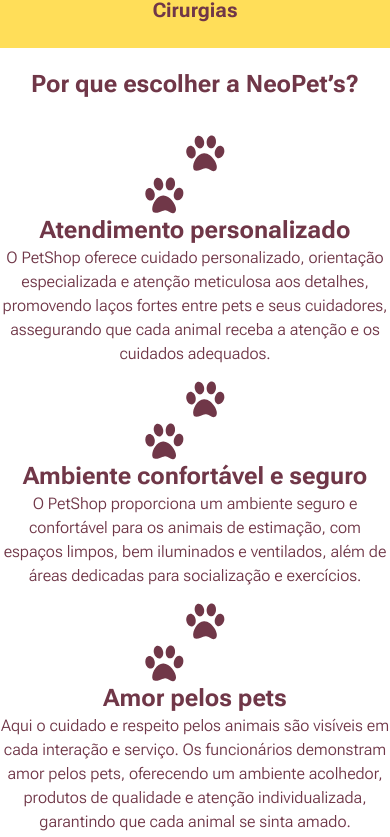
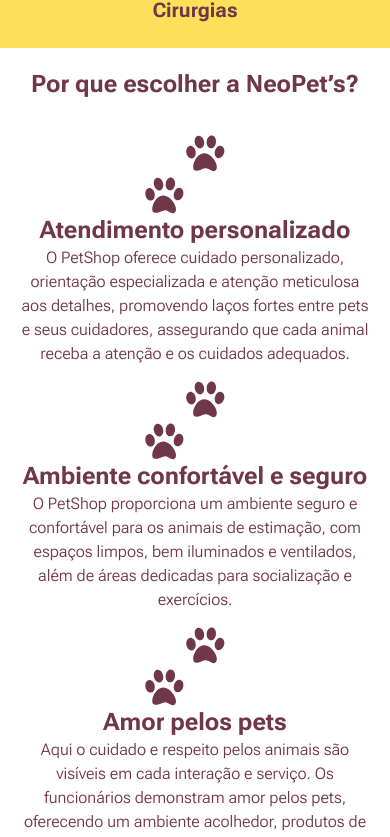
Before and after one commit to txusca/neopets-next, a Next.js app: page / in a window 390 px wide. Shown: the part 2318-3155 px from the top of the page. Built offline with nearby package versions, Linux system fonts and the light colour scheme.

Commit message:
fix espaco mobile porqueescolher

```diff
--- a/src/components/PorqueEscolher.tsx
+++ b/src/components/PorqueEscolher.tsx
@@ -12,7 +12,7 @@
       <h2 className="md:text-5xl text-2xl text-center text-nowrap text-mainColor font-bold my-5 md:my-9 ">
         Por que escolher a NeoPet’s?
       </h2>
-      <div className="md:grid md:grid-cols-2 md:gap-[30px] gap-5 mt-[15px] md:ml-14">
+      <div className="md:grid md:grid-cols-2 md:gap-[30px] gap-5 mt-[15px] md:ml-14 px-4">
         <div className="flex md:flex-row flex-col items-center">
           <Image className="mr-5" src={patinhas} alt="Patinhas duplas" />
           <div>
```
